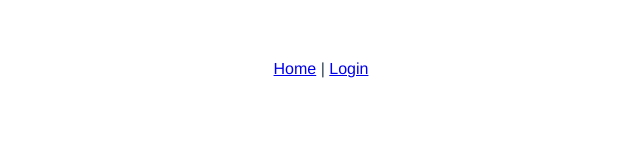
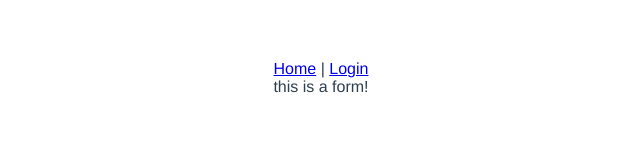
Before and after one commit to webyangpei/vue-ts, a Vue app: page /login in a window 1280 px wide. Shown: the top 168 px of the page, without its empty margins (319-959 px from the left). Built offline with nearby package versions, Linux system fonts and the light colour scheme.

Commit message:
修改文件

```diff
--- a/src/views/Login.vue
+++ b/src/views/Login.vue
@@ -1,6 +1,6 @@
 <template>
 	<div>
-
+     this is a form!
 	</div>
 </template>
 
```
